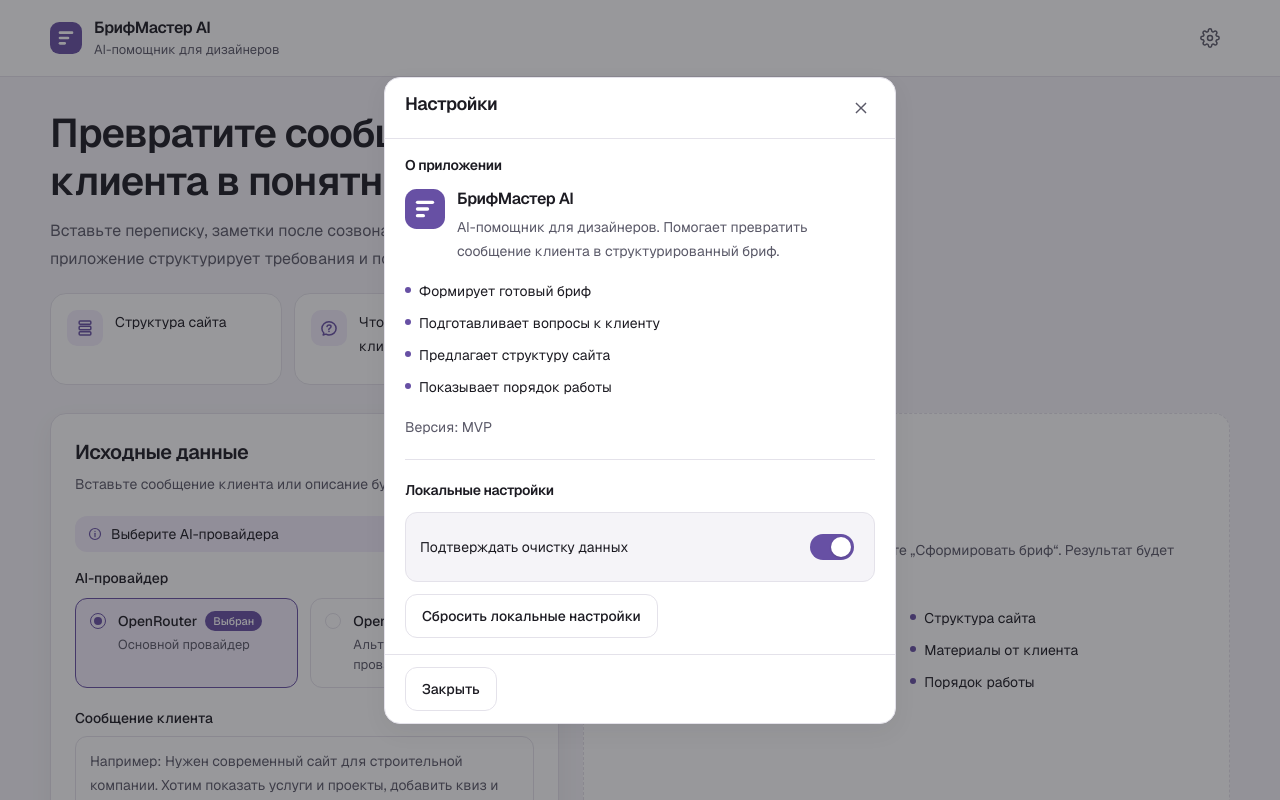
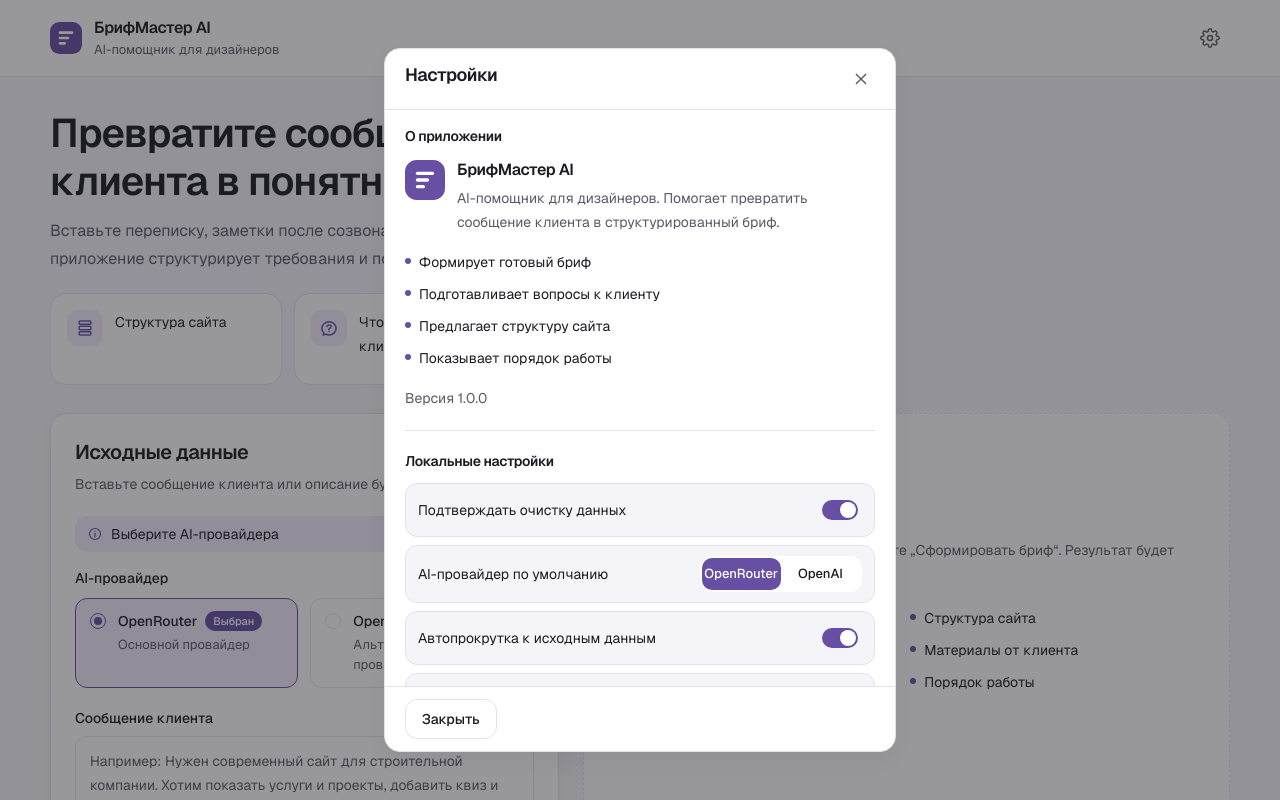
Before and after one commit to Gilar17/briefmaster-ai, a Next.js app: page / in a window 1280 px wide. Both pictures are taken after a click on the button "Настройки". Shown: the top 800 px of the page. Built offline with nearby package versions, Linux system fonts and the light colour scheme.

Commit message:
feat: implement theme management and enhance settings with provider and UI hints options

```diff
--- a/src/app/globals.css
+++ b/src/app/globals.css
@@ -1,6 +1,8 @@
 @import "tailwindcss";
 
-:root {
+:root,
+html[data-theme="light"] {
+  color-scheme: light;
   --page: #f5f4f8;
   --card: #ffffff;
   --ink: #1c1b22;
@@ -17,6 +19,26 @@
   --radius-card: 16px;
   --radius-control: 12px;
   --shadow-card: 0 8px 24px rgba(28, 27, 34, 0.05);
+  --overlay: rgba(28, 27, 34, 0.45);
+}
+
+html[data-theme="dark"] {
+  color-scheme: dark;
+  --page: #14131a;
+  --card: #1e1d26;
+  --ink: #f3f2f8;
+  --muted: #b4b2c0;
+  --brand: #9a86d8;
+  --brand-hover: #ab99e0;
+  --brand-active: #b8a8e6;
+  --brand-soft: #2b2540;
+  --line: #3a3848;
+  --danger: #f0b0ac;
+  --danger-soft: #3a2625;
+  --success: #8ec992;
+  --success-soft: #213325;
+  --shadow-card: 0 8px 24px rgba(0, 0, 0, 0.28);
+  --overlay: rgba(0, 0, 0, 0.58);
 }
 
 @theme inline {
@@ -43,6 +65,7 @@ html,
 body {
   min-height: 100%;
   overflow-x: clip;
+  background: var(--page);
 }
 
 body {
@@ -111,7 +134,8 @@ body {
 }
 
 .confirm-dialog {
-  max-width: 24rem;
+  width: calc(100% - 2rem);
+  max-width: 22rem;
 }
 
 .work-plan-dialog[open],
@@ -125,14 +149,48 @@ body {
 .work-plan-dialog::backdrop,
 .settings-dialog::backdrop,
 .confirm-dialog::backdrop {
-  background: rgba(28, 27, 34, 0.45);
+  background: var(--overlay);
+}
+
+.settings-row {
+  display: flex;
+  align-items: center;
+  justify-content: space-between;
+  gap: 0.75rem;
+  min-height: 3.375rem;
+  padding: 0.5rem 0.75rem;
+  border: 1px solid var(--line);
+  border-radius: var(--radius-control);
+  background: var(--page);
+}
+
+.settings-row-choice {
+  align-items: stretch;
+  flex-direction: column;
+  min-height: 0;
+  gap: 0.5rem;
+  padding-top: 0.625rem;
+  padding-bottom: 0.625rem;
+}
+
+@media (min-width: 480px) {
+  .settings-row-choice {
+    flex-direction: row;
+    align-items: center;
+    min-height: 3.375rem;
+  }
+
+  .settings-row-choice [role="group"] {
+    width: auto;
+    flex: 0 0 auto;
+  }
 }
 
 .settings-switch {
   position: relative;
   display: block;
-  width: 2.75rem;
-  height: 1.625rem;
+  width: 2.25rem;
+  height: 1.25rem;
   border-radius: 9999px;
   background: var(--line);
   transition: background-color 0.15s ease;
@@ -144,10 +202,10 @@ body {
 
 .settings-switch-thumb {
   position: absolute;
-  top: 0.1875rem;
-  left: 0.1875rem;
-  width: 1.25rem;
-  height: 1.25rem;
+  top: 0.125rem;
+  left: 0.125rem;
+  width: 1rem;
+  height: 1rem;
   border-radius: 9999px;
   background: #ffffff;
   box-shadow: 0 1px 2px rgba(28, 27, 34, 0.18);
@@ -155,7 +213,7 @@ body {
 }
 
 .settings-switch.is-on .settings-switch-thumb {
-  transform: translateX(1.125rem);
+  transform: translateX(1rem);
 }
 
 .work-plan-print-root {
--- a/src/app/layout.tsx
+++ b/src/app/layout.tsx
@@ -18,10 +18,13 @@ export const metadata: Metadata = {
     "AI-помощник для преобразования сообщений клиента в структурированный бриф на разработку сайта",
 };
 
+const THEME_BOOTSTRAP = `(function(){try{var raw=localStorage.getItem("briefmaster-ui-settings");if(!raw)return;var theme=JSON.parse(raw).theme;if(theme==="dark"||theme==="light"){document.documentElement.setAttribute("data-theme",theme);}}catch(e){}})();`;
+
 export default function RootLayout({ children }: LayoutProps<"/">) {
   return (
     <html
       lang="ru"
+      data-theme="light"
       className={`${geistSans.variable} ${geistMono.variable} h-full antialiased`}
       suppressHydrationWarning
     >
@@ -29,6 +32,7 @@ export default function RootLayout({ children }: LayoutProps<"/">) {
         className="min-h-full flex flex-col bg-page text-ink"
         suppressHydrationWarning
       >
+        <script dangerouslySetInnerHTML={{ __html: THEME_BOOTSTRAP }} />
         {children}
       </body>
     </html>
--- a/src/app/page.tsx
+++ b/src/app/page.tsx
@@ -41,8 +41,8 @@ const UNAVAILABLE_ERROR =
 const INVALID_RESPONSE_ERROR =
   "Не удалось обработать ответ AI. Попробуйте сформировать бриф ещё раз.";
 
-const CLEAR_CONFIRM_MESSAGE =
-  "Очистить введённый текст, готовый бриф и план работ?";
+const CLEAR_CONFIRM_MESSAGE = "Очистить текущие данные?";
+const NEW_BRIEF_CONFIRM_MESSAGE = "Перейти к новому брифу?";
 const BRIEF_HINT_DURATION_MS = 3000;
 const COPY_FEEDBACK_MS = 2800;
 const MOBILE_AUTO_SCROLL_MAX_WIDTH_PX = 768;
@@ -101,7 +101,9 @@ function getValidationMessage(text: string): string {
 
 export default function Home() {
   const [text, setText] = useState("");
-  const [provider, setProvider] = useState<AIProvider>("openrouter");
+  const [providerOverride, setProviderOverride] = useState<AIProvider | null>(
+    null,
+  );
   const [validationMessage, setValidationMessage] = useState("");
   const [status, setStatus] = useState<RequestStatus>("idle");
   const [brief, setBrief] = useState<Brief | null>(null);
@@ -112,13 +114,16 @@ export default function Home() {
   const [briefHintVisible, setBriefHintVisible] = useState(false);
   const [planOpen, setPlanOpen] = useState(false);
   const [settingsOpen, setSettingsOpen] = useState(false);
-  const [clearConfirmOpen, setClearConfirmOpen] = useState(false);
+  const [confirmKind, setConfirmKind] = useState<"clear" | "new-brief" | null>(
+    null,
+  );
   const [planProgress, setPlanProgress] = useState<PlanProgress>({});
   const { settings, updateSettings, resetSettings } = useUiSettings();
   const abortRef = useRef<AbortController | null>(null);
   const briefHintTimerRef = useRef<ReturnType<typeof setTimeout> | null>(null);
   const copiedTimerRef = useRef<ReturnType<typeof setTimeout> | null>(null);
   const hasBriefRef = useRef(false);
+  const provider = providerOverride ?? settings.defaultProvider;
 
   useEffect(() => {
     return () => {
@@ -142,6 +147,10 @@ export default function Home() {
   }, [hasBrief]);
 
   useEffect(() => {
+    if (!settings.mobileAutoScroll) {
+      return;
+    }
+
     if (window.innerWidth >= MOBILE_AUTO_SCROLL_MAX_WIDTH_PX) {
       return;
     }
@@ -209,7 +218,7 @@ export default function Home() {
       cancelAutoScroll();
       listenerController.abort();
     };
-  }, []);
+  }, [settings.mobileAutoScroll]);
 
   const canClear =
     text.length > 0 ||
@@ -218,7 +227,7 @@ export default function Home() {
     copied ||
     copyError.length > 0 ||
     apiError.length > 0 ||
-    provider !== "openrouter";
+    provider !== settings.defaultProvider;
 
   function clearCopiedTimer() {
     if (copiedTimerRef.current !== null) {
@@ -251,6 +260,9 @@ export default function Home() {
   }
 
   function showBriefHint() {
+    if (!settings.uiHints) {
+      return;
+    }
     setBriefHintVisible(true);
     clearBriefHintTimer();
     briefHintTimerRef.current = setTimeout(() => {
@@ -414,7 +426,7 @@ export default function Home() {
     abortRef.current = null;
 
     setText("");
-    setProvider("openrouter");
+    setProviderOverride(null);
     setValidationMessage("");
     setStatus("idle");
     setBrief(null);
@@ -427,7 +439,16 @@ export default function Home() {
 
   function requestClear() {
     if (settings.confirmBeforeClear) {
-      setClearConfirmOpen(true);
+      setConfirmKind("clear");
+      return;
+    }
+
+    handleClear();
+  }
+
+  function requestNewBrief() {
+    if (settings.confirmBeforeClear) {
+      setConfirmKind("new-brief");
       return;
     }
 
@@ -549,7 +570,7 @@ export default function Home() {
               );
             })}
           </ul>
-          {!hasBrief && briefHintVisible ? (
+          {!hasBrief && briefHintVisible && settings.uiHints ? (
             <div
               role="status"
               className="mt-3 flex gap-2 rounded-[var(--radius-control)] bg-danger-soft px-3 py-2.5 text-sm leading-5 text-danger"
@@ -568,8 +589,9 @@ export default function Home() {
               validationMessage={validationMessage}
               isLoading={isLoading}
               canClear={canClear}
+              showHints={settings.uiHints}
               onTextChange={handleTextChange}
-              onProviderChange={setProvider}
+              onProviderChange={setProviderOverride}
               onSubmit={handleSubmit}
               onClear={requestClear}
               onFillExample={handleFillExample}
@@ -585,7 +607,7 @@ export default function Home() {
               copyError={copyError}
               apiError={apiError}
               onCopy={handleCopy}
-              onReset={requestClear}
+              onReset={requestNewBrief}
               onOpenPlan={() => {
                 setPlanOpen(true);
               }}
@@ -601,22 +623,27 @@ export default function Home() {
         onClose={() => {
           setSettingsOpen(false);
         }}
-        onConfirmBeforeClearChange={(value) => {
-          updateSettings({ confirmBeforeClear: value });
+        onSettingsChange={updateSettings}
+        onResetSettings={() => {
+          resetSettings();
+          setProviderOverride(null);
         }}
-        onResetSettings={resetSettings}
       />
 
       <ConfirmModal
-        open={clearConfirmOpen}
-        message={CLEAR_CONFIRM_MESSAGE}
+        open={confirmKind !== null}
+        message={
+          confirmKind === "new-brief"
+            ? NEW_BRIEF_CONFIRM_MESSAGE
+            : CLEAR_CONFIRM_MESSAGE
+        }
         cancelLabel="Отмена"
-        confirmLabel="Очистить"
+        confirmLabel={confirmKind === "new-brief" ? "Перейти" : "Очистить"}
         onCancel={() => {
-          setClearConfirmOpen(false);
+          setConfirmKind(null);
         }}
         onConfirm={() => {
-          setClearConfirmOpen(false);
+          setConfirmKind(null);
           handleClear();
         }}
       />
--- a/src/components/BriefForm.tsx
+++ b/src/components/BriefForm.tsx
@@ -21,6 +21,7 @@ type BriefFormProps = {
   validationMessage: string;
   isLoading: boolean;
   canClear: boolean;
+  showHints?: boolean;
   onTextChange: (value: string) => void;
   onProviderChange: (provider: AIProvider) => void;
   onSubmit: (event: FormEvent<HTMLFormElement>) => void;
@@ -47,6 +48,7 @@ export default function BriefForm({
   validationMessage,
   isLoading,
   canClear,
+  showHints = true,
   onTextChange,
   onProviderChange,
   onSubmit,
@@ -79,10 +81,12 @@ export default function BriefForm({
         </p>
       </div>
 
-      <div className="mb-4 flex items-center gap-2 rounded-[var(--radius-control)] bg-brand-soft px-3 py-2">
-        <InfoIcon className="h-4 w-4 shrink-0 text-brand" />
-        <p className="text-sm leading-5 text-ink">Выберите AI-провайдера</p>
-      </div>
+      {showHints ? (
+        <div className="mb-4 flex items-center gap-2 rounded-[var(--radius-control)] bg-brand-soft px-3 py-2">
+          <InfoIcon className="h-4 w-4 shrink-0 text-brand" />
+          <p className="text-sm leading-5 text-ink">Выберите AI-провайдера</p>
+        </div>
+      ) : null}
 
       <fieldset className="mb-5 min-w-0">
         <legend id="provider-label" className="mb-2.5 text-sm font-medium text-ink">
--- a/src/components/SettingsModal.tsx
+++ b/src/components/SettingsModal.tsx
@@ -1,14 +1,15 @@
 "use client";
 
-import { useEffect, useRef, useState, type MouseEvent } from "react";
+import { useEffect, useRef, useState, type MouseEvent, type ReactNode } from "react";
 import { BrandMark, CloseIcon } from "@/components/UiIcons";
-import type { UiSettings } from "@/lib/ui-settings";
+import type { UiSettings, UiTheme } from "@/lib/ui-settings";
+import type { AIProvider } from "@/types/brief";
 
 type SettingsModalProps = {
   open: boolean;
   settings: UiSettings;
   onClose: () => void;
-  onConfirmBeforeClearChange: (value: boolean) => void;
+  onSettingsChange: (patch: Partial<UiSettings>) => void;
   onResetSettings: () => void;
 };
 
@@ -19,11 +20,21 @@ const APP_FEATURES = [
   "Показывает порядок работы",
 ] as const;
 
+const PROVIDER_OPTIONS: { value: AIProvider; label: string }[] = [
+  { value: "openrouter", label: "OpenRouter" },
+  { value: "openai", label: "OpenAI" },
+];
+
+const THEME_OPTIONS: { value: UiTheme; label: string }[] = [
+  { value: "light", label: "Светлая" },
+  { value: "dark", label: "Тёмная" },
+];
+
 export default function SettingsModal({
   open,
   settings,
   onClose,
-  onConfirmBeforeClearChange,
+  onSettingsChange,
   onResetSettings,
 }: SettingsModalProps) {
   const dialogRef = useRef<HTMLDialogElement>(null);
@@ -163,7 +174,7 @@ export default function SettingsModal({
               </li>
             ))}
           </ul>
-          <p className="mt-4 text-sm leading-6 text-muted">Версия: MVP</p>
+          <p className="mt-4 text-sm leading-6 text-muted">Версия 1.0.0</p>
         </section>
 
         <section
@@ -177,52 +188,105 @@ export default function SettingsModal({
             Локальные настройки
           </h3>
 
-          <div className="mt-3 flex items-center justify-between gap-4 rounded-[var(--radius-control)] border border-line bg-page px-3.5 py-3">
-            <p
+          <div className="mt-3 flex flex-col gap-2">
+            <SettingsSwitchRow
               id="confirm-clear-label"
-              className="min-w-0 text-sm leading-6 text-ink"
+              label="Подтверждать очистку данных"
+              checked={settings.confirmBeforeClear}
+              onChange={(value) => {
+                onSettingsChange({ confirmBeforeClear: value });
+              }}
+            />
+
+            <SettingsChoiceRow
+              id="default-provider-label"
+              label="AI-провайдер по умолчанию"
             >
-              Подтверждать очистку данных
-            </p>
+              {PROVIDER_OPTIONS.map((option) => {
+                const selected = settings.defaultProvider === option.value;
+
+                return (
                   <button
+                    key={option.value}
                     type="button"
-              role="switch"
-              aria-checked={settings.confirmBeforeClear}
-              aria-labelledby="confirm-clear-label"
+                    aria-pressed={selected}
                     onClick={() => {
-                onConfirmBeforeClearChange(!settings.confirmBeforeClear);
+                      onSettingsChange({ defaultProvider: option.value });
                     }}
-              className="ui-focus inline-flex h-11 w-14 shrink-0 items-center justify-center rounded-[var(--radius-control)]"
-            >
-              <span
-                className={`settings-switch ${
-                  settings.confirmBeforeClear ? "is-on" : ""
+                    className={`ui-focus inline-flex h-8 min-w-0 flex-1 items-center justify-center rounded-[10px] px-2.5 text-[13px] font-medium transition-colors ${
+                      selected
+                        ? "bg-brand text-white"
+                        : "text-ink hover:bg-card"
                     }`}
                   >
-                <span className="settings-switch-thumb" />
-              </span>
+                    {option.label}
                   </button>
+                );
+              })}
+            </SettingsChoiceRow>
+
+            <SettingsSwitchRow
+              id="mobile-autoscroll-label"
+              label="Автопрокрутка к исходным данным"
+              checked={settings.mobileAutoScroll}
+              onChange={(value) => {
+                onSettingsChange({ mobileAutoScroll: value });
+              }}
+            />
+
+            <SettingsSwitchRow
+              id="ui-hints-label"
+              label="Подсказки интерфейса"
+              checked={settings.uiHints}
+              onChange={(value) => {
+                onSettingsChange({ uiHints: value });
+              }}
+            />
+
+            <SettingsChoiceRow id="theme-label" label="Тема">
+              {THEME_OPTIONS.map((option) => {
+                const selected = settings.theme === option.value;
+
+                return (
+                  <button
+                    key={option.value}
+                    type="button"
+                    aria-pressed={selected}
+                    onClick={() => {
+                      onSettingsChange({ theme: option.value });
+                    }}
+                    className={`ui-focus inline-flex h-8 min-w-0 flex-1 items-center justify-center rounded-[10px] px-2.5 text-[13px] font-medium transition-colors ${
+                      selected
+                        ? "bg-brand text-white"
+                        : "text-ink hover:bg-card"
+                    }`}
+                  >
+                    {option.label}
+                  </button>
+                );
+              })}
+            </SettingsChoiceRow>
           </div>
 
           {resetConfirming ? (
-            <div className="mt-3 rounded-[var(--radius-control)] border border-line bg-page px-3.5 py-3">
+            <div className="mt-3 rounded-[var(--radius-control)] border border-line bg-page px-3 py-3">
               <p className="text-sm leading-6 text-ink">
                 Вернуть локальные настройки к значениям по умолчанию?
               </p>
-              <div className="mt-3 flex flex-col gap-2 sm:flex-row sm:justify-end">
+              <div className="mt-3 flex flex-row justify-end gap-2">
                 <button
                   type="button"
                   onClick={() => {
                     setResetConfirming(false);
                   }}
-                  className="ui-focus inline-flex min-h-11 w-full items-center justify-center rounded-[var(--radius-control)] border border-line bg-card px-4 text-sm font-medium text-ink transition-colors hover:bg-page sm:w-auto"
+                  className="ui-focus inline-flex h-10 min-w-0 flex-1 items-center justify-center rounded-[var(--radius-control)] border border-line bg-card px-3 text-sm font-medium text-ink transition-colors hover:bg-page sm:flex-none sm:min-w-[7.25rem]"
                 >
                   Отмена
                 </button>
                 <button
                   type="button"
                   onClick={handleResetSettings}
-                  className="ui-focus inline-flex min-h-11 w-full items-center justify-center rounded-[var(--radius-control)] bg-brand px-4 text-sm font-medium text-white transition-colors hover:bg-brand-hover active:bg-brand-active sm:w-auto"
+                  className="ui-focus inline-flex h-10 min-w-0 flex-1 items-center justify-center rounded-[var(--radius-control)] bg-brand px-3 text-sm font-medium text-white transition-colors hover:bg-brand-hover active:bg-brand-active sm:flex-none sm:min-w-[7.25rem]"
                 >
                   Сбросить
                 </button>
@@ -234,7 +298,7 @@ export default function SettingsModal({
               onClick={() => {
                 setResetConfirming(true);
               }}
-              className="ui-focus mt-3 inline-flex min-h-11 w-full items-center justify-center rounded-[var(--radius-control)] border border-line bg-card px-4 text-sm font-medium text-ink transition-colors hover:bg-page active:bg-brand-soft sm:w-auto"
+              className="ui-focus mt-3 inline-flex h-10 w-full items-center justify-center rounded-[var(--radius-control)] border border-line bg-card px-4 text-sm font-medium text-ink transition-colors hover:bg-page active:bg-brand-soft sm:w-auto"
             >
               Сбросить локальные настройки
             </button>
@@ -246,7 +310,7 @@ export default function SettingsModal({
         <button
           type="button"
           onClick={handleClose}
-          className="ui-focus inline-flex min-h-11 w-full items-center justify-center rounded-[var(--radius-control)] border border-line bg-card px-4 text-sm font-medium text-ink transition-colors hover:bg-page sm:w-auto"
+          className="ui-focus inline-flex h-10 w-full items-center justify-center rounded-[var(--radius-control)] border border-line bg-card px-4 text-sm font-medium text-ink transition-colors hover:bg-page sm:w-auto"
         >
           Закрыть
         </button>
@@ -254,3 +318,62 @@ export default function SettingsModal({
     </dialog>
   );
 }
+
+function SettingsSwitchRow({
+  id,
+  label,
+  checked,
+  onChange,
+}: {
+  id: string;
+  label: string;
+  checked: boolean;
+  onChange: (value: boolean) => void;
+}) {
+  return (
+    <div className="settings-row">
+      <p id={id} className="min-w-0 text-sm leading-5 text-ink">
+        {label}
+      </p>
+      <button
+        type="button"
+        role="switch"
+        aria-checked={checked}
+        aria-labelledby={id}
+        onClick={() => {
+          onChange(!checked);
+        }}
+        className="ui-focus inline-flex h-8 w-11 shrink-0 items-center justify-center rounded-full"
+      >
+        <span className={`settings-switch ${checked ? "is-on" : ""}`}>
+          <span className="settings-switch-thumb" />
+        </span>
+      </button>
+    </div>
+  );
+}
+
+function SettingsChoiceRow({
+  id,
+  label,
+  children,
+}: {
+  id: string;
+  label: string;
+  children: ReactNode;
+}) {
+  return (
+    <div className="settings-row settings-row-choice">
+      <p id={id} className="min-w-0 text-sm leading-5 text-ink">
+        {label}
+      </p>
+      <div
+        role="group"
+        aria-labelledby={id}
+        className="flex min-w-0 w-full rounded-[12px] bg-card p-0.5"
+      >
+        {children}
+      </div>
+    </div>
+  );
+}
--- a/src/lib/ui-settings.ts
+++ b/src/lib/ui-settings.ts
@@ -1,13 +1,24 @@
 "use client";
 
-import { useCallback, useSyncExternalStore } from "react";
+import { useCallback, useLayoutEffect, useSyncExternalStore } from "react";
+import type { AIProvider } from "@/types/brief";
+
+export type UiTheme = "light" | "dark";
 
 export type UiSettings = {
   confirmBeforeClear: boolean;
+  defaultProvider: AIProvider;
+  mobileAutoScroll: boolean;
+  uiHints: boolean;
+  theme: UiTheme;
 };
 
 export const DEFAULT_UI_SETTINGS: UiSettings = {
   confirmBeforeClear: true,
+  defaultProvider: "openrouter",
+  mobileAutoScroll: true,
+  uiHints: true,
+  theme: "light",
 };
 
 export const UI_SETTINGS_STORAGE_KEY = "briefmaster-ui-settings";
@@ -17,12 +28,16 @@ let snapshot: UiSettings = DEFAULT_UI_SETTINGS;
 let snapshotRaw: string | null = null;
 let hasRead = false;
 
-function isUiSettings(value: unknown): value is UiSettings {
-  return (
-    typeof value === "object" &&
-    value !== null &&
-    typeof (value as UiSettings).confirmBeforeClear === "boolean"
-  );
+function isAiProvider(value: unknown): value is AIProvider {
+  return value === "openrouter" || value === "openai";
+}
+
+function isUiTheme(value: unknown): value is UiTheme {
+  return value === "light" || value === "dark";
+}
+
+function readBoolean(value: unknown, fallback: boolean): boolean {
+  return typeof value === "boolean" ? value : fallback;
 }
 
 function parseSettings(raw: string | null): UiSettings {
@@ -33,16 +48,48 @@ function parseSettings(raw: string | null): UiSettings {
   try {
     const parsed: unknown = JSON.parse(raw);
 
-    if (!isUiSettings(parsed)) {
+    if (typeof parsed !== "object" || parsed === null) {
       return DEFAULT_UI_SETTINGS;
     }
 
+    const record = parsed as Record<string, unknown>;
+
     return {
-      confirmBeforeClear: parsed.confirmBeforeClear,
+      confirmBeforeClear: readBoolean(
+        record.confirmBeforeClear,
+        DEFAULT_UI_SETTINGS.confirmBeforeClear,
+      ),
+      defaultProvider: isAiProvider(record.defaultProvider)
+        ? record.defaultProvider
+        : DEFAULT_UI_SETTINGS.defaultProvider,
+      mobileAutoScroll: readBoolean(
+        record.mobileAutoScroll,
+        DEFAULT_UI_SETTINGS.mobileAutoScroll,
+      ),
+      uiHints: readBoolean(record.uiHints, DEFAULT_UI_SETTINGS.uiHints),
+      theme: isUiTheme(record.theme) ? record.theme : DEFAULT_UI_SETTINGS.theme,
     };
   } catch {
     return DEFAULT_UI_SETTINGS;
   }
+}
+
+function serializeSettings(settings: UiSettings): string {
+  return JSON.stringify({
+    confirmBeforeClear: settings.confirmBeforeClear,
+    defaultProvider: settings.defaultProvider,
+    mobileAutoScroll: settings.mobileAutoScroll,
+    uiHints: settings.uiHints,
+    theme: settings.theme,
+  });
+}
+
+export function applyTheme(theme: UiTheme): void {
+  if (typeof document === "undefined") {
+    return;
+  }
+
+  document.documentElement.dataset.theme = theme;
 }
 
 function readStoredSettings(): UiSettings {
@@ -101,18 +148,17 @@ export function saveUiSettings(settings: UiSettings): void {
   }
 
   try {
-    window.localStorage.setItem(
-      UI_SETTINGS_STORAGE_KEY,
-      JSON.stringify({
-        confirmBeforeClear: settings.confirmBeforeClear,
-      }),
-    );
+    window.localStorage.setItem(UI_SETTINGS_STORAGE_KEY, serializeSettings(settings));
   } catch {
     // Игнорируем недоступность localStorage (приватный режим, квота).
   }
 
   snapshot = {
     confirmBeforeClear: settings.confirmBeforeClear,
+    defaultProvider: settings.defaultProvider,
+    mobileAutoScroll: settings.mobileAutoScroll,
+    uiHints: settings.uiHints,
+    theme: settings.theme,
   };
 
   try {
@@ -122,6 +168,7 @@ export function saveUiSettings(settings: UiSettings): void {
   }
 
   hasRead = true;
+  applyTheme(settings.theme);
   listeners.forEach((listener) => {
     listener();
   });
@@ -134,10 +181,18 @@ export function useUiSettings() {
     () => DEFAULT_UI_SETTINGS,
   );
 
+  useLayoutEffect(() => {
+    applyTheme(settings.theme);
+  }, [settings.theme]);
+
   const updateSettings = useCallback((patch: Partial<UiSettings>) => {
     const current = readStoredSettings();
     saveUiSettings({
       confirmBeforeClear: patch.confirmBeforeClear ?? current.confirmBeforeClear,
+      defaultProvider: patch.defaultProvider ?? current.defaultProvider,
+      mobileAutoScroll: patch.mobileAutoScroll ?? current.mobileAutoScroll,
+      uiHints: patch.uiHints ?? current.uiHints,
+      theme: patch.theme ?? current.theme,
     });
   }, []);
 
```
Also changed, not shown: src/components/ConfirmModal.tsx (+5 -5 lines). Lines whose indentation alone changed are shown as unchanged.
